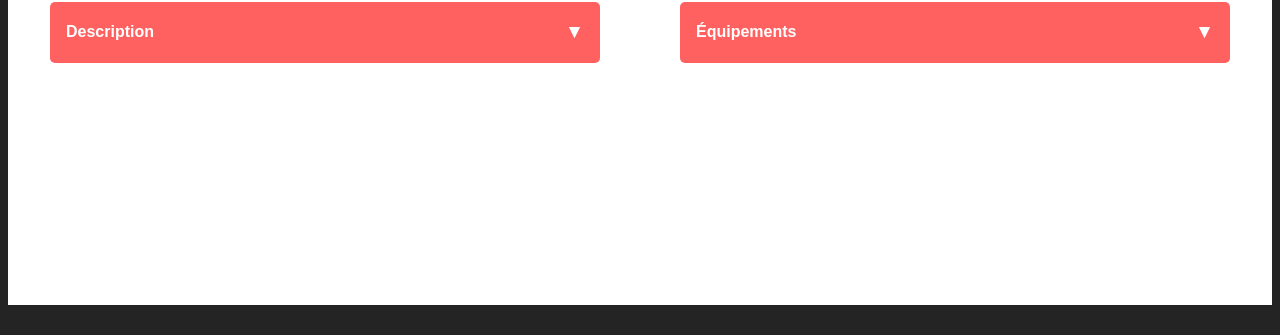
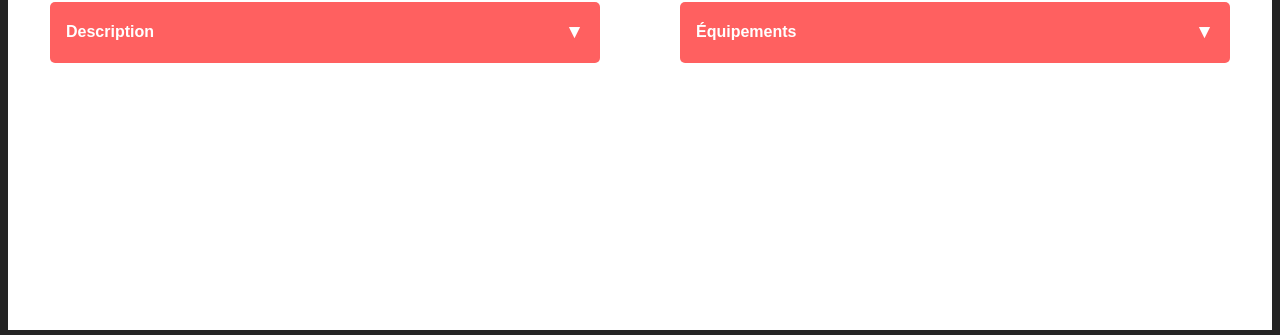
Before and after one commit to andysund/kasa, a React (Vite) app: page /logement/0979876d in a window 1280 px wide. Shown: the part 972-1307 px from the top of the page. Before the commit the page ends 1285 px from the top, so only its background shows below. Built offline with nearby package versions, Linux system fonts and the light colour scheme.

Commit message:
Kasa avec footer a revoir et dropdown sur le footer quuand click

```diff
--- a/src/components/Footer.jsx
+++ b/src/components/Footer.jsx
@@ -7,11 +7,14 @@
     return (
         <>
         <div className="footer">
+        <div className="footer__logo">
              <Link to="/">
             <img src={LogoFooter} alt="Logo Kasa footer" className="Footer__logo" />
         </Link>
+        </div>
+        <div className='footer_legal'>
         <img src={Mention} alt="Legal mention" className="legalMentions" />
-
+        </div>
 
 
         </div>
--- a/src/styles/Dropdown.css
+++ b/src/styles/Dropdown.css
@@ -39,6 +39,9 @@
     background-color: #f6f6f6; /* fond gris clair */
     padding: 1rem;
     border-radius: 0 0 5px 5px; /* arrondir le bas si vous voulez un effet "carte" */
+    display: flex;
+    flex-direction: column;
+    align-items: baseline;
   }
 
   /* Chaque ligne de contenu */
--- a/src/styles/Legal.css
+++ b/src/styles/Legal.css
@@ -1,9 +1,10 @@
 .footer {
     display: flex;
     flex-direction: column;
-    justify-content: flex-end;
+    justify-content: center;
     align-items: center;
     min-height: 210px;
-    row-gap: 25px;
-    padding-top: 25px;
+    row-gap: 45px;
+    margin-top: 50px;
+
 }
--- a/src/styles/OwnerInfo.css
+++ b/src/styles/OwnerInfo.css
@@ -48,4 +48,6 @@
     width: 115px;
     height: 25px;
     border-radius: 10px;
+    overflow: hidden;
+
 }
```
